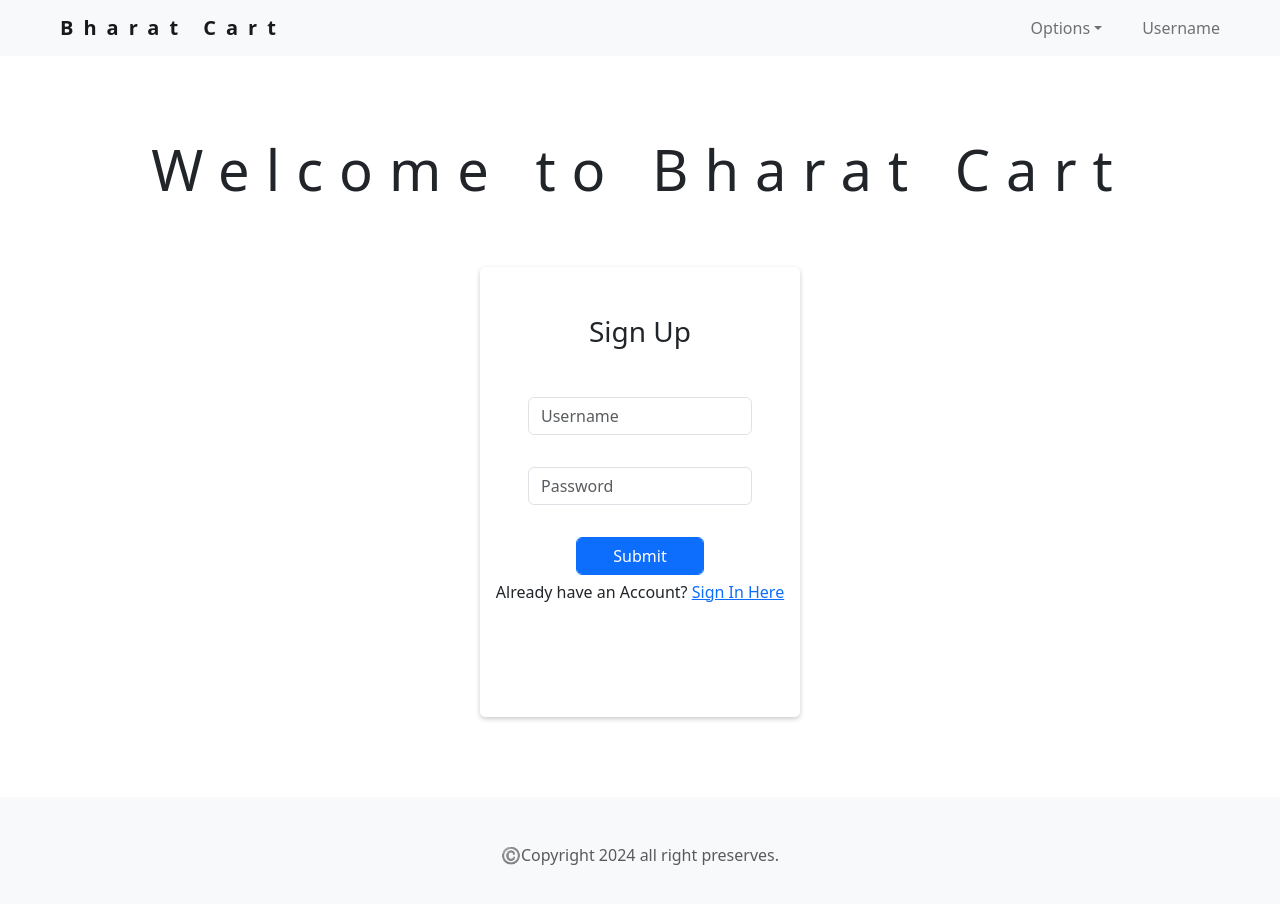
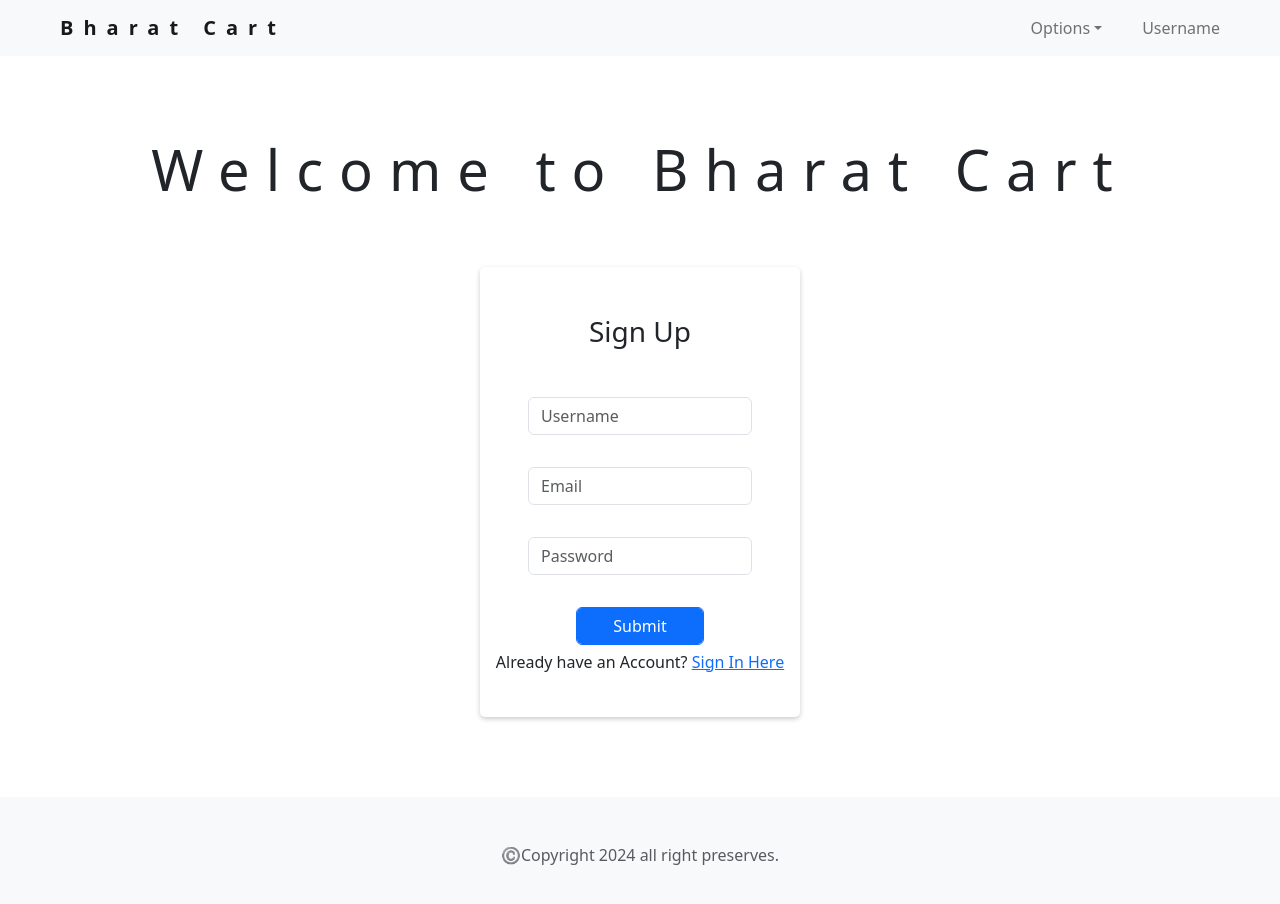
Before and after one commit to Rajkushwaha0/Ecommerce-React, a React (Vite) app: page /signup in a window 1280 px wide. Shown: the top 904 px of the page. Built offline with nearby package versions, Linux system fonts and the light colour scheme.

Commit message:
Added signup and local backend

```diff
--- a/index.html
+++ b/index.html
@@ -8,7 +8,7 @@
       href="https://cdn.jsdelivr.net/npm/bootstrap@5.1.0/dist/css/bootstrap.min.css"
     />
     <meta name="viewport" content="width=device-width, initial-scale=1.0" />
-    <title>BharatCart | Home</title>
+    <title>BharatCart</title>
   </head>
   <body>
     <div id="root"></div>
--- a/src/apis/fakeStoreApis.js
+++ b/src/apis/fakeStoreApis.js
@@ -1,5 +1,5 @@
 export function getAllCategories() {
-  return `https://fakestoreapi.com/products/categories`;
+  return `http://localhost:8765/products/categories`;
 }
 
 export function getAllProducts() {
@@ -12,10 +12,6 @@ export function getAllProductsByCategory(category) {
 
 export function getProduct(id) {
   return `${import.meta.env.VITE_FAKE_STORE_URL}/products/${id}`;
-}
-
-export function signup() {
-  return `${import.meta.env.VITE_FAKE_STORE_URL}/users`;
 }
 
 export function sigin() {
@@ -33,3 +29,7 @@ export function addProductToUserCart() {
 export function updateProductInCart() {
   return `${import.meta.env.VITE_FAKE_STORE_URL}/carts/updateProduct`;
 }
+
+export function signup() {
+  return `http://localhost:8765/users`;
+}
--- a/src/components/Auth/Auth.jsx
+++ b/src/components/Auth/Auth.jsx
@@ -1,8 +1,35 @@
-function Auth() {
+import { useState } from "react";
+
+function Auth({ onSubmit }) {
+  const [formDetails, setFormDetails] = useState({
+    email: "",
+    password: "",
+    username: "",
+    isLoading: false,
+  });
+
+  function updateEmail(updatedEmail) {
+    setFormDetails({ ...formDetails, email: updatedEmail });
+  }
+
+  function updatePassword(updatedPassword) {
+    setFormDetails({ ...formDetails, password: updatedPassword });
+  }
+
+  function updateUsername(updateUsername) {
+    setFormDetails({ ...formDetails, username: updateUsername });
+  }
+
+  function onFormSubmit() {
+    setFormDetails({ ...formDetails, isLoading: true });
+    onSubmit(formDetails);
+  }
   return (
     <>
       <div class="input-login">
         <input
+          onChange={(e) => updateUsername(e.target.value)}
+          value={formDetails.username}
           type="text"
           class="form-control"
           placeholder="Username"
@@ -11,6 +38,18 @@ function Auth() {
       </div>
       <div class="input-login">
         <input
+          onChange={(e) => updateEmail(e.target.value)}
+          value={formDetails.email}
+          type="text"
+          class="form-control"
+          placeholder="Email"
+          id="loginUsername"
+        />
+      </div>
+      <div class="input-login">
+        <input
+          onChange={(e) => updatePassword(e.target.value)}
+          value={formDetails.password}
           type="password"
           class="form-control"
           placeholder="Password"
@@ -18,7 +57,21 @@ function Auth() {
         />
       </div>
       <div class="btn-login">
-        <button class="form-control btn btn-primary">Submit</button>
+        <button
+          onClick={onFormSubmit}
+          className="form-control btn btn-primary"
+          type="button"
+          disabled={formDetails.isLoading}
+        >
+          {formDetails.isLoading && (
+            <span
+              className="spinner-border spinner-border-sm"
+              role="status"
+              aria-hidden="true"
+            ></span>
+          )}
+          {formDetails.isLoading ? "Loading..." : "Submit"}
+        </button>
       </div>
     </>
   );
--- a/src/hooks/useCategory.js
+++ b/src/hooks/useCategory.js
@@ -5,6 +5,7 @@ import { getAllCategories } from "../apis/fakeStoreApis";
 function useCategory() {
   const [categories, setCategories] = useState([]);
 
+  // console.log(getAllCategories());
   async function downloadCategories() {
     const response = await axios.get(getAllCategories());
     // console.log(response.data);
--- a/src/pages/Authentication/Signup.jsx
+++ b/src/pages/Authentication/Signup.jsx
@@ -1,14 +1,31 @@
 import "./Login.css";
 import Auth from "../../components/Auth/Auth";
-import { Link } from "react-router-dom";
+import { Link, useNavigate } from "react-router-dom";
+import { signup } from "../../apis/fakeStoreApis";
+import axios from "axios";
+
 function Signup() {
+  const navigate = useNavigate();
+
+  async function onAuthFormSubmit(authArguments) {
+    try {
+      await axios.post(signup(), {
+        username: authArguments.username,
+        email: authArguments.email,
+        password: authArguments.password,
+      });
+      navigate("/login");
+    } catch (error) {
+      console.log(error);
+    }
+  }
   return (
     <div class="login-container">
       <h2 class="login-title text-center">Welcome to Bharat Cart</h2>
 
       <div class="login" id="loginForm">
         <h4 class="text-center login-text">Sign Up</h4>
-        <Auth />
+        <Auth onSubmit={onAuthFormSubmit} />
         <div class="signup-btn text-center" id="showSignupBtn">
           Already have an Account? <Link to={"/login"}>Sign In Here</Link>
         </div>
--- a/src/pages/ProductList/PoductList.jsx
+++ b/src/pages/ProductList/PoductList.jsx
@@ -30,6 +30,7 @@ function ProductList() {
   useEffect(() => {
     downloadAllProduct(query.get("category"));
   }, [query.get("category")]);
+
   return (
     <div className="product-list-wrapper">
       <div className="product-list-container">
```
